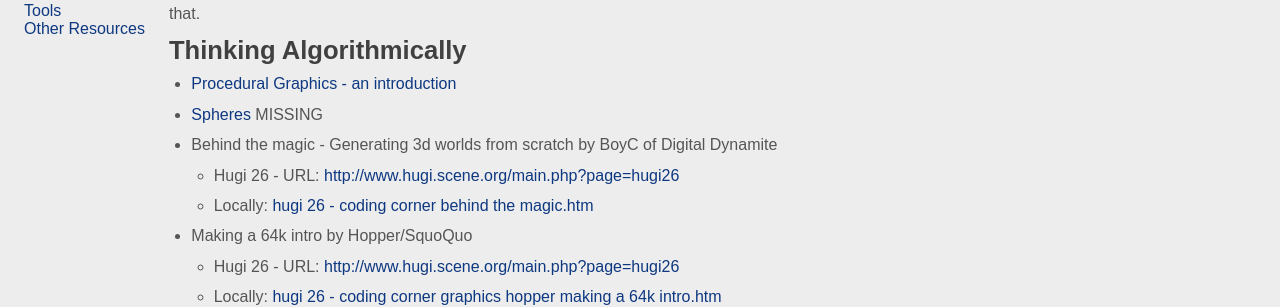
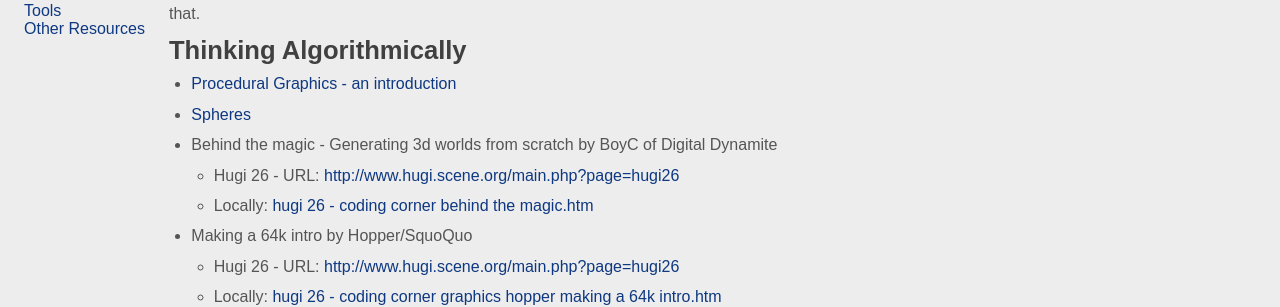
Before and after one commit to in4k/in4k.github.io, a Jekyll site: the page built from wiki/algorithms.markdown, in a window 1280 px wide. Shown: the part 148-455 px from the top of the page. Built offline with Jekyll 4.4.1, drawn with Linux system fonts in a browser that asks for light colours; some web fonts are replaced.

Commit message:
Update algorithms.markdown

```diff
--- a/wiki/algorithms.markdown
+++ b/wiki/algorithms.markdown
@@ -13,7 +13,7 @@ Here is some advice to help do that.
 # Thinking Algorithmically
 
 * [Procedural Graphics - an introduction](procedural-graphics-an-introduction)
-* [Spheres](spheres) MISSING
+* [Spheres](spheres)
 * Behind the magic - Generating 3d worlds from scratch by BoyC of Digital Dynamite
     * Hugi 26 - URL: [http://www.hugi.scene.org/main.php?page=hugi26](http://www.hugi.scene.org/main.php?page=hugi26)
     * Locally: [hugi 26 - coding corner behind the magic.htm](http://in4k.untergrund.net/html_articles/hugi 26 - coding corner behind the magic.htm)
```
